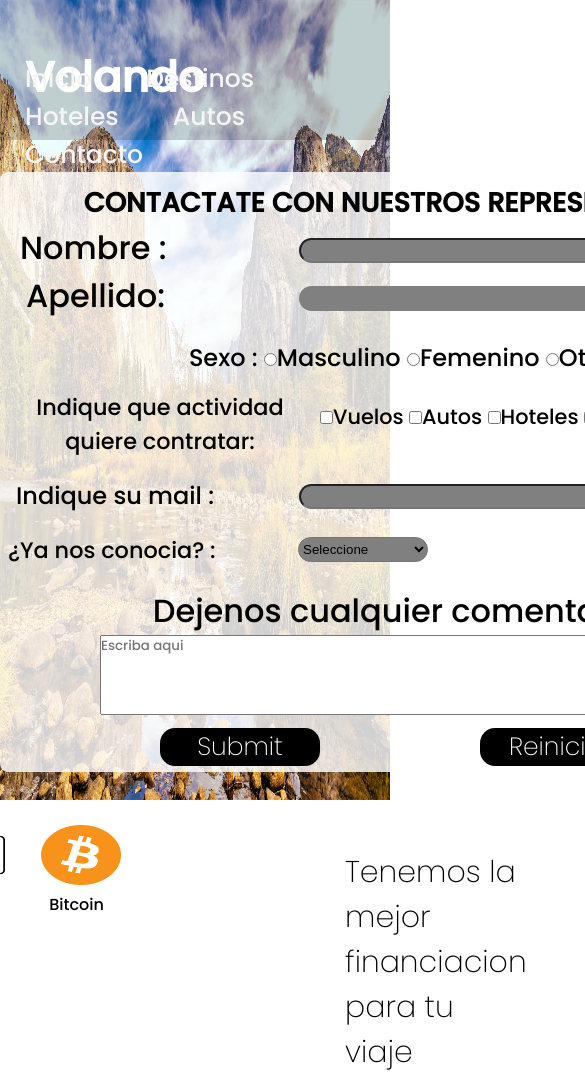
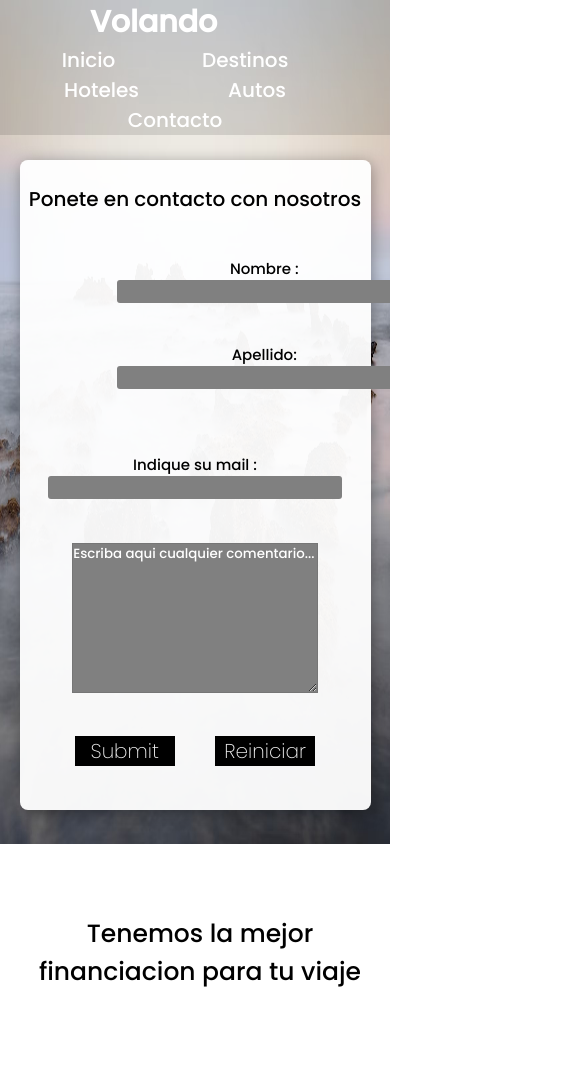
Before and after one commit to SantillanMartin/Entrega-Uno-Coder-Martin-Santillan, a website: page formularios/contacto.html in a window 390 px wide. Shown: the top 1078 px of the page, 585 px wide, since content can reach past the window. Drawn offline with Linux system fonts and the light colour scheme.

Commit message:
hice responsive seccion contacto/ordene codigo en varias secciones/cree contacto-main.scss

```diff
--- a/formularios/contacto.html
+++ b/formularios/contacto.html
@@ -6,7 +6,8 @@
         <meta name="viewport" content="width=device-width, initial-scale=1.0">
         <meta name="keywords" content="viajes,ofertas vuelos,12 cuotas, contacto vuelos, buscar vuelos baratos, formulario">
         <meta name="description" content="Viaja por el mundo y paga en cuotas. Las mejores ofertas en alojamiento,autos,destinos. Volando Viajes">
-        <link rel="stylesheet" href="../css/estilos.css">
+        <link rel="icon" href="../imagenes/avion.ico">
+        <link rel="stylesheet" href="../css/style.css">
         <link rel="preconnect" href="https://fonts.googleapis.com">
         <link rel="preconnect" href="https://fonts.gstatic.com" crossorigin>
         <link href="https://fonts.googleapis.com/css2?family=Poppins:wght@500&display=swap" rel="stylesheet">
@@ -15,145 +16,130 @@
         <link href="https://fonts.googleapis.com/css2?family=Poppins:wght@200&display=swap" rel="stylesheet">
         <title>Volando Viajes-Contacto</title>
     </head>
-<body class="fondo__header__contacto">
-    <section class="imagen__fondo__formulario">
-    <header class="header  header__fondo--opacidad">
-        <section class="header__logo">
-            <h1 class="header__logo__contacto--size">Volando</h1>
+<body>
+    <section class="body--background--contacto">
 
 
+        <header class="header">
 
+            <nav class="header__nav__contenedor">
+                 <section class="header__logo">
+                     <h1>Volando</h1>
                  </section>
-        <nav class="header__nav">
 
-            <ul class="header__nav__lista">
+                 <section class="header__nav">
+
+                     <ul class="header__nav__lista ">
                          <li><a href="../index.html">Inicio</a></li>
                          <li><a href="../destinos/destinos.html">Destinos</a></li>
                          <li><a href="../hoteles/hoteles.html">Hoteles</a></li>
                          <li><a href="../autos/autos.html">Autos</a></li>
-                <li><a href="./contacto.html">Contacto</a></li>
+                         <li><a href="../formularios/contacto.html">Contacto</a></li>
                      </ul>
 
+                 </section>
             </nav>
         </header>
+        <main>
+            <form class="formulario" method="post">
 
-    <form  class="formulario" method="post">
+                <section class="formulario__container">
+                    <h2 class="formulario__titulo">Ponete en contacto con nosotros</h2>
 
-                <h2 class="formulario__titulo">CONTACTATE CON NUESTROS REPRESENTANTES</h2>
-
+                    <section class="formulario__nombre-apellido">
                         <section class="formulario__nombre">
                             <label for="nombre_pila">Nombre :</label>
                             <input type="text" maxlength="30" name="nombre_pila"/>
                         </section>
-
                         <section class="formulario__apellido">
                             <label for="appellido">Apellido:</label>
                             <input type="text" maxlength="30" name="apellido"/>
                         </section>
-
-                <section class="formulario__radio">
-                    <label for="sexo">Sexo :</label>
-                    <input type="radio" name="sexo">Masculino
-                    <input type="radio" name="sexo">Femenino
-                    <input type="radio" name="sexo">Otro
                     </section>
 
-                <section class="formulario__checkbox">
-                    <section class="formulario__checkbox__actividad">
-                        <label for="">Indique que actividad quiere contratar: </label>
-                    </section>
-                    <section class="formulario__checkbox__eleccion">
-                        <input type="checkbox" name="vuelos" value="vuelos"/>Vuelos
-                        <input type="checkbox" name="autos" value="autos"/>Autos
-                        <input type="checkbox" name="hoteles" value="hoteles">Hoteles
-                        <input type="checkbox" name="paquetes" value="paquetes"/>Paquetes
-                        <input type="checkbox" name="otro" value="otro"/>Otro
+
+                    <section class="formulario__mail">
+                    <section class="formulario__mail__container">
+                        <label for="mail">Indique su mail :</label>
+                        <input type="email">
                     </section>
 
                     </section>
-                <section class="formulario__mail">
-                    <label for="mail">Indique su mail :</label>
-                    <input type="mail">
-                </section>
-                <section class="formulario__select">
-                    <label for="">¿Ya nos conocia? :</label>
-                        <select>
-                            <option disabled selected>Seleccione</option>
-                            <option>Si</option>
-                            <option>No</option>
-                        </select>
-                </section>
-                <section class="formulario__textarea">
-                    <label>Dejenos cualquier comentario:</label>
-                    <section class="formulario__textarea__text">
-                        <textarea cols="100" rows="4" placeholder="Escriba aqui"></textarea>
+
+                        <textarea class="formulario__textarea"  cols="100" rows="4">Escriba aqui cualquier comentario...</textarea>
+
+
+
+                    <section class="formulario__botones">
+
+                        <input class="formulario__reset__submit" type="submit">
+                        <input class="formulario__reset__submit" type="reset" value="Reiniciar">
                     </section>
 
-                </section>
-                <section class="formulario__botones">
-                        <section class="formulario__reset__submit">
-                        <input type="submit">
-
-                        </section>
-                        <section class="formulario__reset__submit">
-                            <input type="reset" value="Reiniciar">
-                        </section>
 
                 </section>
 
 
 
+
+
             </form>
+        </main>
+
+
+
+
+
     </section>
+
+    <!--Financiamiento-->
+
     <section class="financiamiento">
         <section class="financiamiento__titulo">
             Tenemos la mejor financiacion para tu viaje
         </section>
         <section class="financiamiento__formasdepago">
-            <ul class=financiamiento__formasdepago__lista>
-                <li>
+            <section class="financiamiento__formasdepago__iconos">
                 <img src="../imagenes/ahora_12.svg" alt="ahora_12">
-                </li>
-                <li>
+                <h5>12 cuotas</h5>
+            </section>
+            <section class="financiamiento__formasdepago__iconos">
                 <img src="../imagenes/Ahora18-fondo-blanco.webp" alt="ahora_18">
-                </li>
-                <li>
+                <h5>18 cuotas</h5>
+            </section>
+            <section class="financiamiento__formasdepago__iconos">
                 <img src="../imagenes/visa_logodos.jpg" alt="visa_logo">
-                </li>
-                <li>
+                <h5>Visa</h5>
+            </section>
+            <section class="financiamiento__formasdepago__iconos">
                 <img src="../imagenes/apple_pay.png" alt="apple_pay">
-                </li>
-                <li><img src="../imagenes/bitcoin_logo.png" alt="bitcoin"></li>
-            </ul>
-            <ul class="financiamiento__formasdepago__listados">
-                <li>12 cuotas</li>
-                <li>18 cuotas</li>
-                <li>Visa</li>
-                <li>Apple Pay</li>
-                <li>Bitcoin</li>
-            </ul>
+                <h5>Apple Pay</h5>
+            </section>
+            <section class="financiamiento__formasdepago__iconos">
+                <img src="../imagenes/bitcoin_logo.png" alt="bitcoin">
+                <h5>Bitcoin</h5>
+            </section>
         </section>
         <section class="financiamiento__boton">
             <button class="financiamiento__boton__bancos">VER MAS BANCOS</button>
-
         </section>
     </section>
-</main>
+
+       <!--Prefooter-->
     <section class="prefooter">
-    <section class="prefooter__legales">
+
         <section class="prefooter__legales__textouno">
             ¿Te arrepentiste de tu compra?
         </section>
+
         <section class="prefooter__legales__textodos">
             De acuerdo al derecho de arrepentimiento , podés cancelar tu compra dentro de los 10 días corridos de haberla realizado.
 
             * Según Resolución 329/2020 ANAC el derecho de arrepentimiento no aplica para vuelos y estos se rigen por la política de devolución informada en tu voucher.
         </section>
 
-    </section>
-    <section class="boton__arrepentimiento">
-        <button>BOTON DE ARREPENTIMIENTO</button>
-     </section>
+        <button class="prefooter__boton">BOTON DE ARREPENTIMIENTO</button>
+
     </section>
     <!--Newsletter-->
     <form action="post">
@@ -163,25 +149,23 @@
                     SUSCRIBITE A NUESTRO NEWSLETTER
                 </h4>
                 <section class="newsletter__boton-input">
-                <input class="newsletter__input" type="mail" placeholder="Ingresa tu Mail...">
+                    <input class="newsletter__input" type="email" placeholder="Ingresa tu Mail...">
                     <button type="submit" class="newsletter__boton__enviar">ENVIAR</button>
                 </section>
 
                 <section class="newsletter__logos">
                     <a href="#"><img src="../imagenes/facebook_logo.svg" alt="facebook volando viajes"></a>
                     <a href="#"><img src="../imagenes/intagram_logo.svg" alt="instagram volando viajes"></a>
-
                 </section>
             </section>
         </section>
     </form>
-
+    <!--Footer-->
     <footer class="footer">
-    <section class="footer__texto">
+        <p>
             |Politica de Seguridad |Politica de Privacidad |Terminos y Condiciones
             del Uso del Sitio |Todos los Derechos Reservados TM°
-    </section>
-
+        </p>
     </footer>
 
 
--- a/sass/misc/_normaliza.scss
+++ b/sass/misc/_normaliza.scss
@@ -19,7 +19,7 @@ body{
 }
 
 a{
-    text-decoration: none;
+    text-decoration: none !important;
 }
 
 ul{
--- a/sass/partials/_header.scss
+++ b/sass/partials/_header.scss
@@ -1,4 +1,3 @@
-
 
 
 .header{
@@ -18,10 +17,11 @@
     }
 
     &__imagen--hoteles{
-        background-image: url(../../imagenes/vegas.jpg);
+        background-image: url(../../imagenes/las__vegas.avif);
         @include HeaderFondo();
     }
     .header__nav__contenedor{
+
         background-color: $opacity-black-header;
         width: 100%;
         height: 12rem;
@@ -31,11 +31,15 @@
         flex-wrap: wrap;
         .header__logo{
             width: 25rem;
-            font-size:map-get($font-size,"x-large");
-            color:$text-color;
-            font-family: 'Poppins', sans-serif;
             margin-left: 4rem;
             transition: 2s;
+            h1{
+                font-size:map-get($font-size,"x-large");
+                font-family: 'Poppins', sans-serif;
+                color:$text-color;
+            }
+
+
         }
         .header__nav{
             margin-right: 4rem;
--- a/sass/partials/_medias.scss
+++ b/sass/partials/_medias.scss
@@ -13,6 +13,16 @@
 @media(max-width:1545px){
     .autos{
         height:160rem;
+    }
+}
+@media(max-width:1230px){
+    .formulario__mail{
+        input{
+            width: auto;
+        }
+    }
+    .formulario__textarea{
+        width: 40rem;
     }
 }
 
@@ -252,7 +262,15 @@
     .autos__container__flex{
         width: 95%;
     }
+    .formulario__container{
+        height: 65rem;
+        width: 90%;
+    }
 
+    .formulario__textarea{
+        width: 70%;
+        height: auto;
+    }
 
 
 
@@ -484,6 +502,22 @@
         height: 15rem;
         align-items: flex-start;
     }
+    .formulario__container{
+        height: 65rem;
+    }
+    .formulario__titulo{
+        text-align: center;
+    }
+    .formulario__nombre-apellido{
+        flex-wrap: wrap;
+    }
+    .formulario__textarea{
+        height: 15rem;
+    }
+
+    .formulario__botones{
+        width: 80%;
+    }
 
     .newsletter__texto{
         margin: 1rem 0;
@@ -567,6 +601,9 @@
     .newsletter__input{
         width: 15rem;
     }
+    .formulario__mail,.formulario__nombre{
+        text-align: center;
+    }
 }
 
 
--- a/sass/style.scss
+++ b/sass/style.scss
@@ -6,6 +6,7 @@
 @import './views/destinos-main';
 @import './views/autos-main';
 @import './views/hoteles-main';
+@import './views/contacto-main';
 @import './partials/financiamiento';
 @import './partials/prefooter';
 @import './partials/newsletter';
--- /dev/null
+++ b/sass/views/_contacto-main.scss
@@ -0,0 +1,86 @@
+.body--background--contacto{
+    background-image:url(../../imagenes/rocas__fondo__contacto.avif);
+    background-repeat: no-repeat;
+    background-size: 100vw 100vh;
+    height: 100vh;
+}
+
+.formulario{
+    @include D-Flex(null,center,center);
+    height: 70rem;
+
+    &__container{
+        background-color: $opacity-white;
+        width: 60%;
+        height: 40rem;
+        border-radius: 0.8rem;
+        @include D-Flex(column,space-evenly,center);
+        flex-wrap: wrap;
+        box-shadow: 1px 3px 16px $opacity-black;
+
+    }
+    &__titulo{
+        font-size: $large;
+        font-weight: 400;
+    }
+    &__nombre-apellido{
+        @include D-Flex(row,space-evenly,center);
+
+        width: 50%;
+
+
+    }
+    &__nombre{
+        font-size: $medium;
+        font-weight: 500;
+        margin: 2rem 1rem;
+        input{
+            background-color:#808080;
+            border: none;
+            border-radius: 0.3rem;
+            color:$text-color;
+            font-family:$font-principal,sans-serif;
+            font-size: $medium;
+            outline: 0;
+            font-weight: 300;
+        }
+
+    }
+    &__apellido{
+        @extend .formulario__nombre;
+    }
+    &__mail{
+        @include D-Flex(row,space-around,center);
+        flex-wrap: wrap;
+        @extend .formulario__nombre;
+        input{
+            width: 40rem;
+        }
+    }
+    &__textarea{
+        background-color: #808080;
+        color: $text-color;
+        font-family: $font-principal,sans-serif;
+
+    }
+
+    &__botones{
+        width: 50%;
+        @include D-Flex(row,space-around,center);
+        flex-wrap: wrap;
+        margin: 2rem 0;
+    }
+    &__reset__submit{
+        font-size:$large;
+        font-family: 'poppins',sans-serif;
+        font-weight: 300;
+        border: none;
+        background-color:$primary;
+        color: $opacity-white;
+        width: 10rem;
+        transition: 0.3s;
+        &:hover{
+            @include HoverBotonGris();
+        }
+    }
+}
```
Also changed, not shown: autos/autos.html (+4 -11 lines), destinos/destinos.html (+1 -1 lines), hoteles/hoteles.html (+1 -1 lines), css/style.css, imagenes/rocas__fondo__contacto.avif (added). Lines whose indentation alone changed are shown as unchanged.
